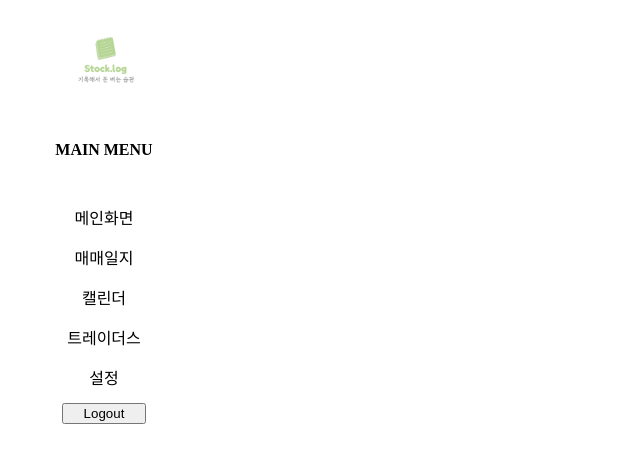
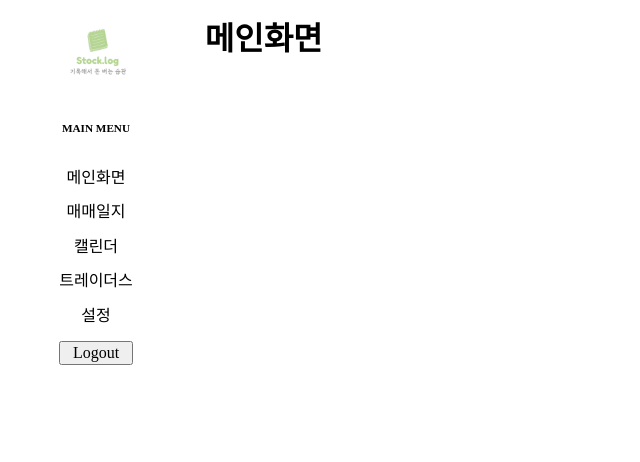
Before and after one commit to isac7722/Stock.log, a React (Create React App) app in the folder src/main/frontend/: page / in a window 1280 px wide. Shown: the top 462 px of the page, without its empty margins (0-640 px from the left). Built offline with nearby package versions, Linux system fonts and the light colour scheme.

Commit message:
Fix : 헤더 컴포넌트 수정 css :  Layout Css 수정

```diff
--- a/src/main/frontend/package.json
+++ b/src/main/frontend/package.json
@@ -12,6 +12,7 @@
     "@testing-library/user-event": "^13.5.0",
     "axios": "^1.6.7",
     "bootstrap": "^5.3.3",
+    "normalize.css": "^8.0.1",
     "react": "^18.2.0",
     "react-dom": "^18.2.0",
     "react-router-dom": "^6.22.1",
--- a/src/main/frontend/src/App.js
+++ b/src/main/frontend/src/App.js
@@ -9,6 +9,7 @@ import MonthCalendar from "./pages/MonthCalendar";
 import Login from "./pages/Login";
 import Signup from "./pages/Signup";
 import FindPass from "./pages/FindPass";
+import "normalize.css"
 
 function App() {
   return (
@@ -19,7 +20,7 @@ function App() {
           <Route path={"/signup"} element={<Signup/>}></Route>
           <Route path={"/findpass"} element={<FindPass/>}></Route>
           <Route path={"/"} element={<Layout/>}>
-            <Route path={"main"} element={<Main/>}/>
+            <Route index element={<Main/>}/>
             <Route path={"calendar"}>
               <Route index element={<Calendar/>}/>
               <Route path={":year/:month"} element={<MonthCalendar/>}/>
--- a/src/main/frontend/src/components/Header.js
+++ b/src/main/frontend/src/components/Header.js
@@ -1,10 +1,17 @@
-import {useParams} from "react-router-dom";
+import {useLocation} from "react-router-dom";
 
 
-const Header = () => {
+const Header = ({pageInfo}) => {
+
+    const location = useLocation();
+
+    const currentPage = pageInfo.find(page => page.url === location.pathname);
 
     return(
         <>
+            <header className={"header"}>
+                <h1>{currentPage ? currentPage.name : "페이지 없음"}</h1>
+            </header>
         </>
     )
 }
--- a/src/main/frontend/src/css/Layout.css
+++ b/src/main/frontend/src/css/Layout.css
@@ -5,6 +5,9 @@
     flex-direction: column;
     align-items: center;
     position: fixed;
+    z-index: 100;
+    background-color: white;
+    top: 0;
 }
 
 #logoBox {
@@ -17,7 +20,8 @@
 }
 
 #navbarTitle {
-    font-size: 1em;
+    font-size: 0.7em;
+    text-align: center;
 }
 
 .navbarList {
@@ -29,3 +33,9 @@
     margin: 0.5em;
     text-align: center;
 }
+
+.header {
+    position: relative;
+    width: 84%;
+    left: 16%;
+}
--- a/src/main/frontend/src/layouts/Layout.js
+++ b/src/main/frontend/src/layouts/Layout.js
@@ -8,7 +8,7 @@ const Layout = () => {
 
     return (
         <>
-            <Header/>
+            <Header pageInfo={pageInfo}/>
             <NavBar pageInfo={pageInfo}/>
             <Outlet/>
             <Footer/>
--- a/src/main/frontend/src/layouts/layout.json
+++ b/src/main/frontend/src/layouts/layout.json
@@ -1,6 +1,6 @@
 [
   {
-    "url": "/main",
+    "url": "/",
     "name": "메인화면"
   },
   {
```
Also changed, not shown: 1 other file (tests, documents, lock files or other folders).
